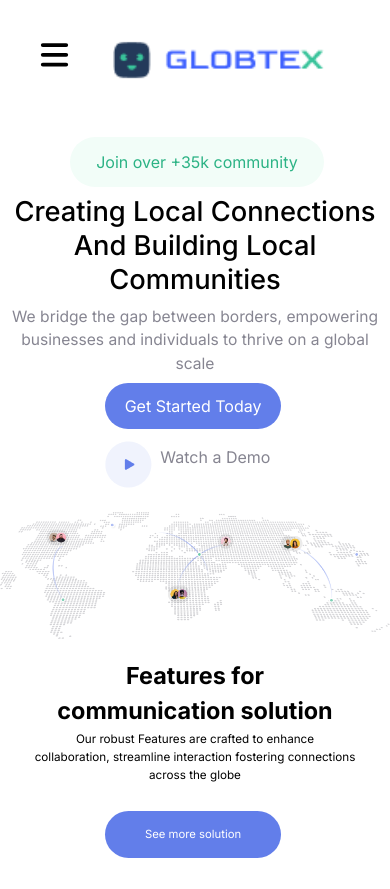
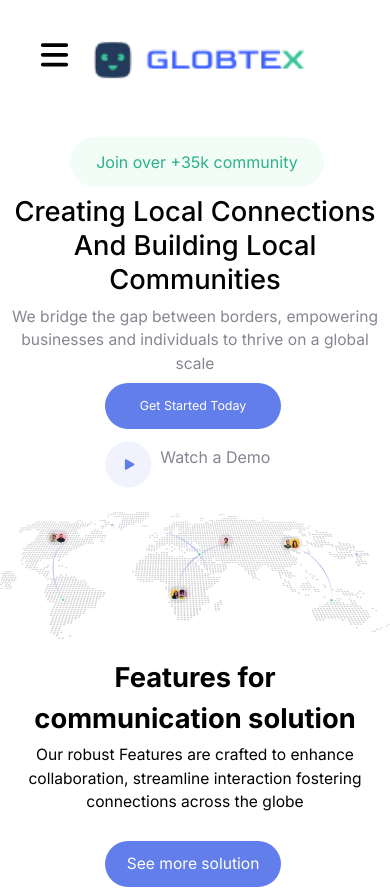
Before and after one commit to 0luwaseyi/Globtex, a Next.js app: page / in a window 390 px wide. Shown: the top 889 px of the page. Built offline with nearby package versions, Linux system fonts and the light colour scheme.

Commit message:
more corrections

```diff
--- a/src/Components/Empowerment.tsx
+++ b/src/Components/Empowerment.tsx
@@ -27,7 +27,7 @@ const Empowerment = ()=>{
 
            </div>
            <div>
-            <img src ={Carder.src} className="w-[55vw] mx-[4vw] lg:w-[35vw] lg:mx-[0vw]" alt="acard"/>
+            <img src ={Carder.src} className="w-[60vw] mx-[1.5vw] lg:w-[35vw] lg:mx-[0vw]" alt="acard"/>
             </div>
 
         </div>
--- a/src/Components/Features.tsx
+++ b/src/Components/Features.tsx
@@ -15,14 +15,14 @@ const Features = ()=>{
     return(
         <div className="flex flex-col justify-center lg:grid lg:grid-cols-3 gap-[5vw] m-[5vw] ">
             <div>
-                <h1 className="text-[6vw] text-center lg:text-[2vw] lg:leading-normal lg:text-left font-bold">Features for <br/> communication solution</h1>
-                <p className="text-[3vw] text-center lg:text-[#868591] lg:text-[1.1vw] lg:text-left mt-[0.8vw]">Our robust Features are crafted to enhance <br/>
+                <h1 className="text-[7vw] text-center lg:text-[2vw] lg:leading-normal lg:text-left font-bold">Features for <br/> communication solution</h1>
+                <p className="text-[4vw] text-center lg:text-[#868591] lg:text-[1.1vw] lg:text-left mt-[0.8vw]">Our robust Features are crafted to enhance <br/>
                 collaboration, streamline interaction fostering connections across the globe</p>
             </div>
 
             <CustomButton
         title="See more solution"
-        containerStyles ="bg-[#627EEA] mx-[22vw] rounded-full text-[#fff] text-[2.9vw] h-[5.5vh] w-[45vw] mt-[2vw] mb-[4vw] lg:mb-[0vws] lg:hidden"
+        containerStyles ="bg-[#627EEA] mx-[22vw] rounded-full text-[#fff] text-[4vw] lg:text-[2.9vw] h-[5.5vh] w-[45vw] mt-[2vw] mb-[4vw] lg:mb-[0vws] lg:hidden"
         handleClick={handlescroll}
         />
 
--- a/src/Components/Hero.tsx
+++ b/src/Components/Hero.tsx
@@ -21,7 +21,7 @@ const Hero = ()=>{
       <div className="flex flex-col my-[6vw] justify-center ml-[27vw] space-y-3 space-x-0 lg:space-x-3 lg:ml-[0vw] lg:space-y-0 lg:flex-row lg:justify-center mt-[2vw]">
       <CustomButton
         title="Get Started Today"
-        containerStyles ="bg-[#627EEA] rounded-full text-[#fff] h-[5.5vh] w-[45vw] lg:h-[7vh] lg:w-[15vw]"
+        containerStyles ="bg-[#627EEA] text-[3.2vw] lg:text-[1.1vw] rounded-full text-[#fff] h-[5.5vh] w-[45vw] lg:h-[7vh] lg:w-[15vw]"
         handleClick={handlescroll}
         />
 
--- a/src/Components/Navbar.tsx
+++ b/src/Components/Navbar.tsx
@@ -37,14 +37,14 @@ const Navbar = ()=>{
 
                 </div>
 
-                <div className={`sm:hidden flex px-[0vw] fixed top-0 w-full  z-10 bg-[#fff] shadow-medium  md:hidden flex-row`}>
+                <div className={`sm:hidden flex px-[0vw] fixed top-0 w-full  z-10 bg-[#fff] shadow-medium mx-[0vw]  md:hidden flex-row`}>
             {toggleSidebar ? (
-              <AiFillCloseCircle className="cursor-pointer w-[10vw] h-[13vh] ml-[5vw]" onClick={toggleNav} />
+              <AiFillCloseCircle className="cursor-pointer w-[10vw] h-[13vh] ml-[0vw]" onClick={toggleNav} />
             ) : (
               <HiMenu className="cursor-pointer w-[10vw] h-[13vh] ml-[5vw]" onClick={toggleNav} />
             )}
             <Link href={"/"}>
-              <div className='flex mt-[10vw] ml-[10vw]'>
+              <div className='flex mt-[10vw] ml-[5vw]'>
                 <img src={logo.src} className="h-[5vh]" alt="logo" />
                 <h4 className="font-bold text-[7.6vw]"></h4>
               </div>
```
